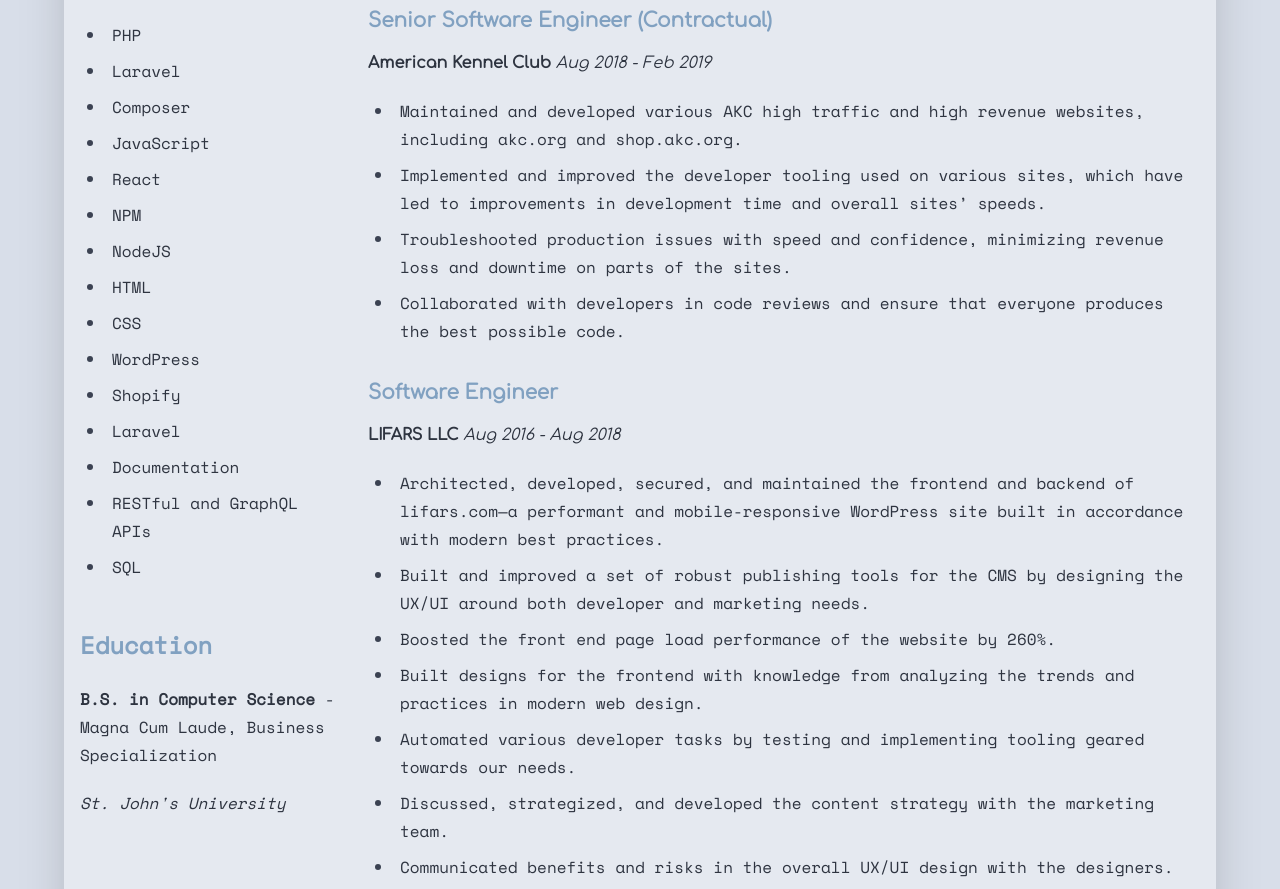
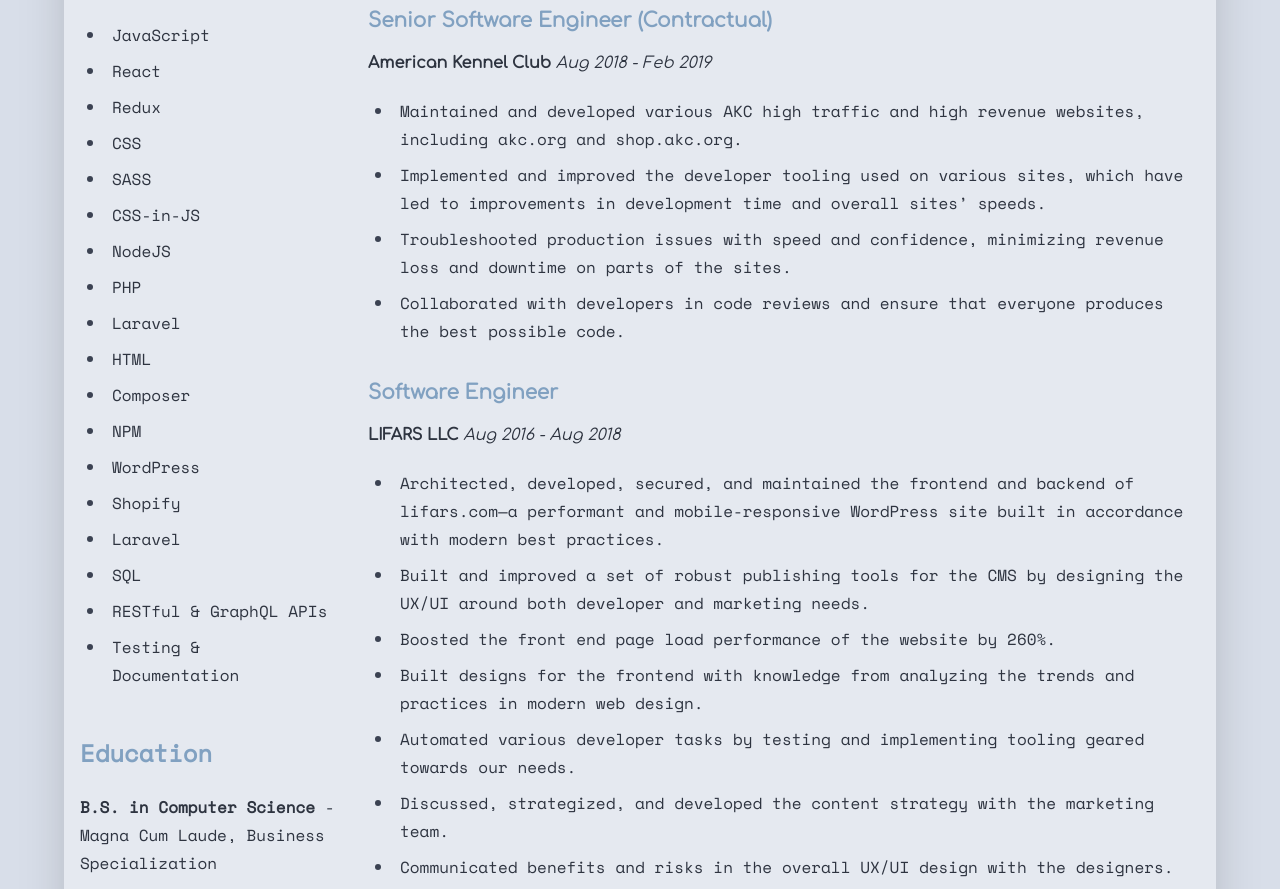
Before and after one commit to yuleugim/migueluy-dev, a Gatsby site: page / in a window 1280 px wide. Shown: the part 855-1744 px from the top of the page. Built offline with nearby package versions, Linux system fonts and the light colour scheme; Gatsby itself is replaced by a stand-in of ours.

Commit message:
Update aside wording

```diff
--- a/src/content/aside.md
+++ b/src/content/aside.md
@@ -13,27 +13,28 @@
 
 ## Profile
 
-I am a full-stack engineer with a passion for the web, performance, and finding
-the best solutions that meet customer demands and expectations. Learning about
-new technologies—and how to best use them—is part of my everyday mantra.
+I am a full-stack engineer with a passion for the web, performance, and finding the best solutions that meet customer demands and expectations. Learning about new technologies—and how to best use them—is part of my everyday mantra.
 
 ## Skills and Technologies
 
+- JavaScript
+- React
+- Redux
+- CSS
+- SASS
+- CSS-in-JS
+- NodeJS
 - PHP
 - Laravel
+- HTML
 - Composer
-- JavaScript
-- React
 - NPM
-- NodeJS
-- HTML
-- CSS
 - WordPress
 - Shopify
 - Laravel
-- Documentation
-- RESTful and GraphQL APIs
 - SQL
+- RESTful & GraphQL APIs
+- Testing & Documentation
 
 ## Education
 
```
